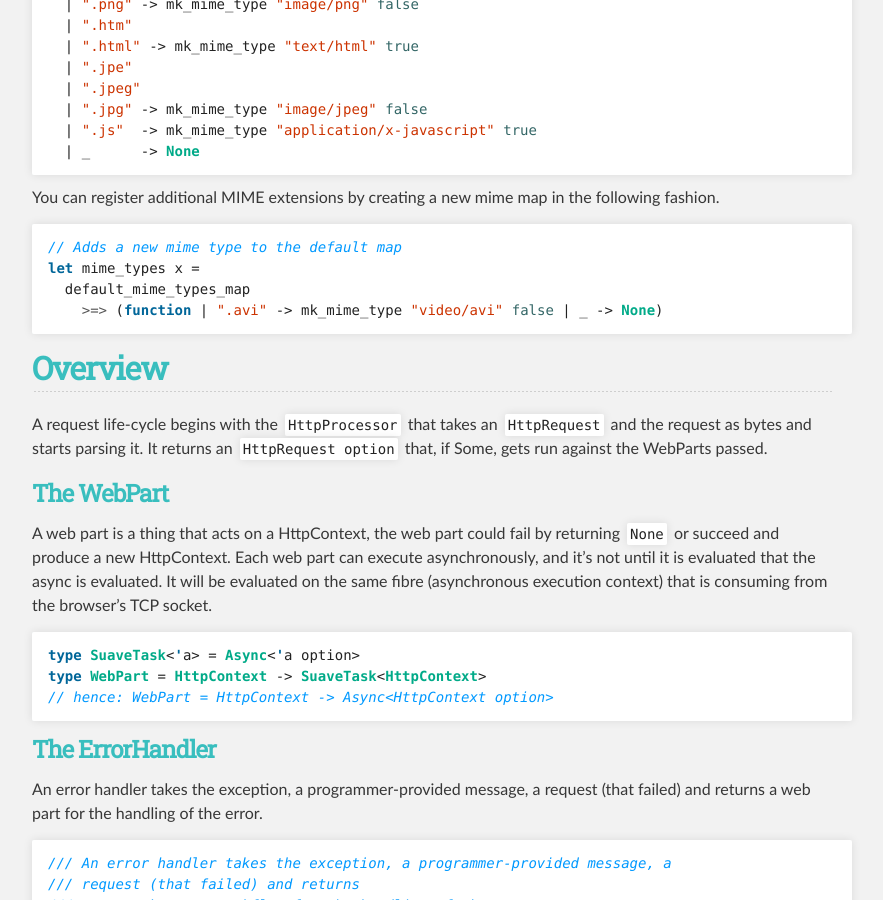
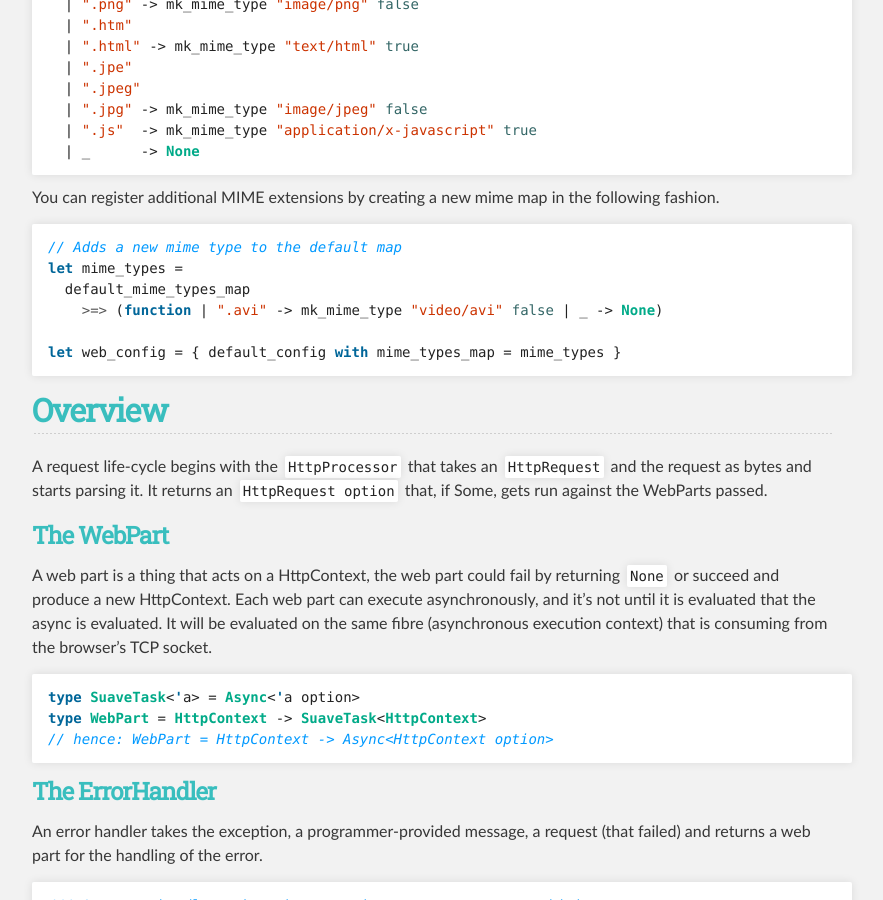
Before and after one commit to SuaveIO/suave, a Jekyll site: the page built from index.md, in a window 1280 px wide and 900 px high, scrolled down 10417 px. Shown: the whole window, without its empty margins (208-1091 px from the left). Built offline with Jekyll 4.4.1, drawn with Linux system fonts in a browser that asks for light colours.

Commit message:
example mime_types function seemed to have the wrong signature, and make example slightly fuller

```diff
--- a/_includes/content.md
+++ b/_includes/content.md
@@ -448,9 +448,11 @@ You can register additional MIME extensions by creating a new mime map in the fo
 
 {% highlight fsharp %}
 // Adds a new mime type to the default map
-let mime_types x =
+let mime_types =
   default_mime_types_map
     >=> (function | ".avi" -> mk_mime_type "video/avi" false | _ -> None)
+
+let web_config = { default_config with mime_types_map = mime_types }
 {% endhighlight %}
 
 ## Overview
```
